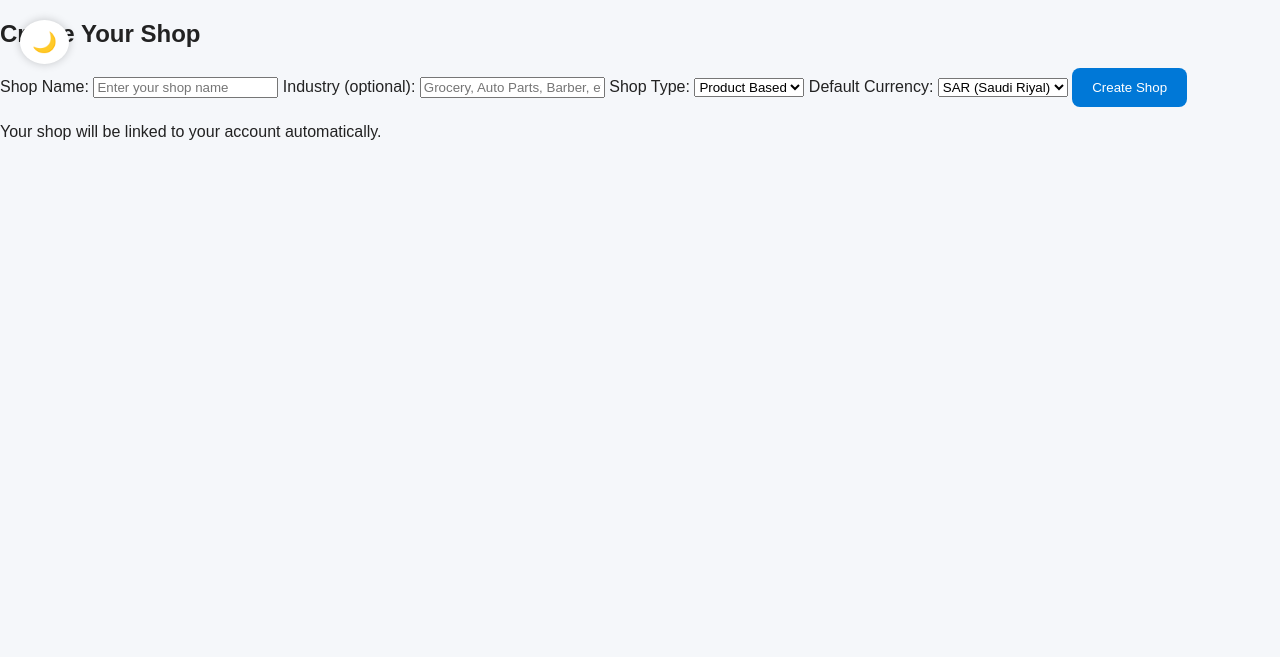
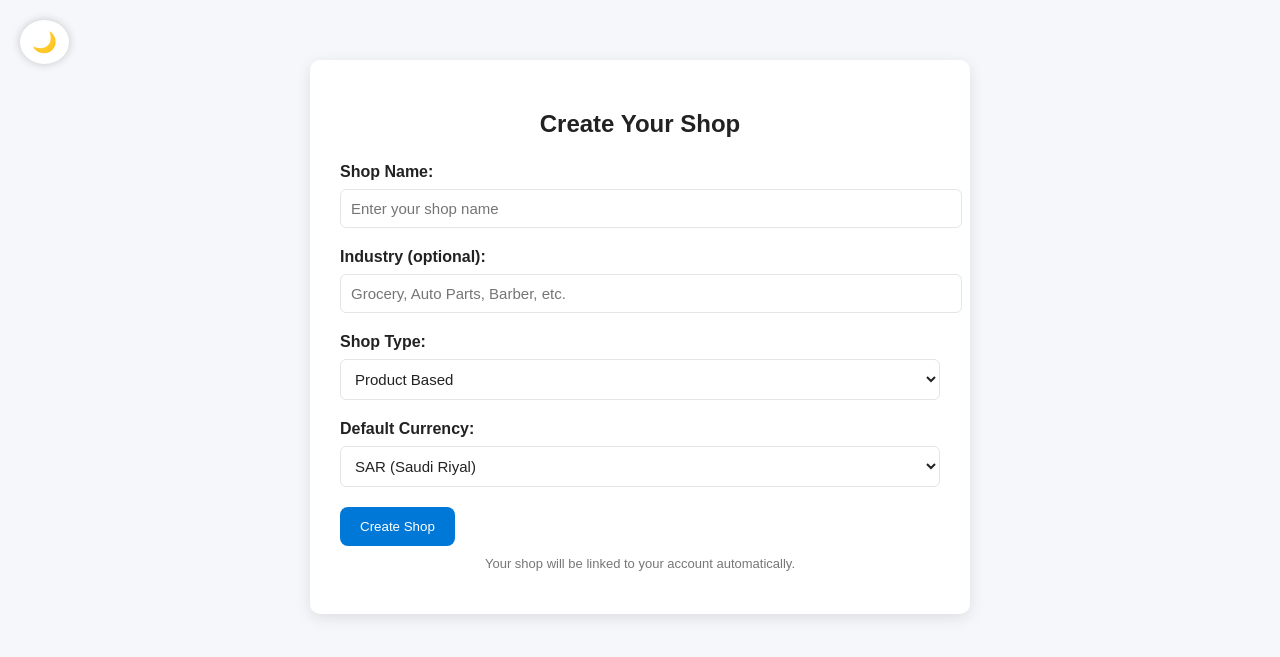
Before and after one commit to Danish11150/Ai-salesman, a Flask app: page /create_shop in a window 1280 px wide. Shown: the top 657 px of the page. Run offline with Flask 3, Linux system fonts and the light colour scheme; the visitor is signed in with stand-in values (Sample User, id 1).

Commit message:
Add styles for container and form elements

```diff
--- a/website/static/style.css
+++ b/website/static/style.css
@@ -140,3 +140,43 @@ button:hover {
   box-shadow: 0 0 10px rgba(0,0,0,0.2);
   z-index: 999;
 }
+
+.container {
+    max-width: 600px;
+    margin: 60px auto;
+    background: var(--card-bg);
+    border-radius: 10px;
+    box-shadow: 0 4px 15px rgba(0,0,0,0.1);
+    padding: 30px;
+}
+
+.container h2 {
+    text-align: center;
+    color: var(--text);
+    margin-bottom: 25px;
+}
+
+label {
+    display: block;
+    margin-bottom: 8px;
+    font-weight: 600;
+    color: var(--text);
+}
+
+input, select {
+    width: 100%;
+    padding: 10px;
+    margin-bottom: 20px;
+    border: 1px solid var(--border);
+    border-radius: 6px;
+    font-size: 15px;
+    background: var(--card-bg);
+    color: var(--text);
+}
+
+.note {
+    text-align: center;
+    font-size: 13px;
+    color: #777;
+    margin-top: 10px;
+}
```
